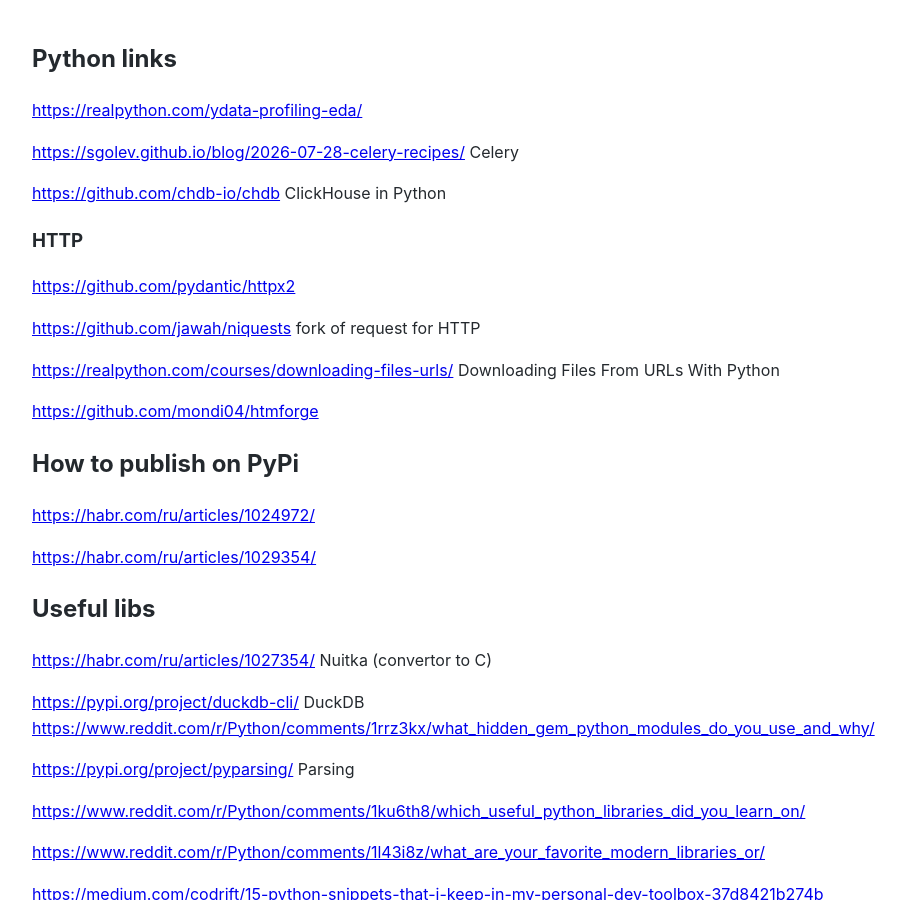
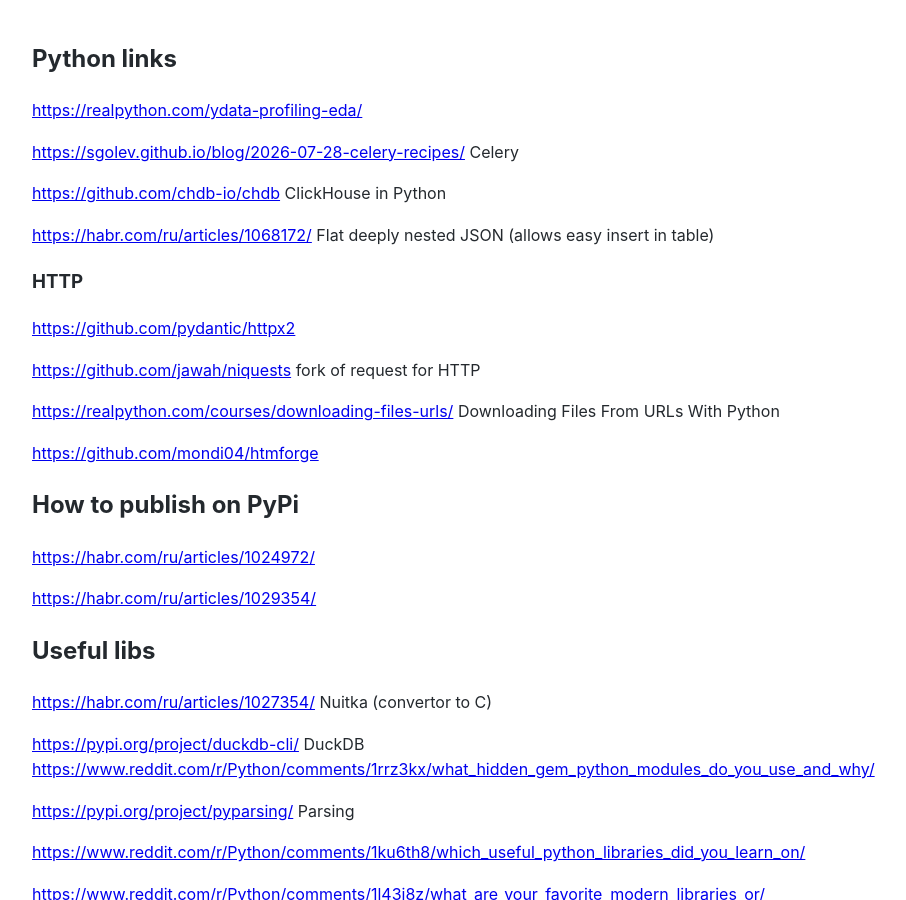
Before and after one commit to Michael-Lubinsky/michael-lubinsky.github.com, a Jekyll site: the page built from python/python_links.md, in a window 1280 px wide and 900 px high. Shown: the whole window, without its empty margins (158-1064 px from the left). Built offline with Jekyll 4.4.1, drawn with Linux system fonts in a browser that asks for light colours; our own code applies the rules of GitHub Pages for plain Markdown files.

Commit message:
Add link for flat deeply nested JSON handling
Added a link for handling flat deeply nested JSON.

```diff
--- a/python/python_links.md
+++ b/python/python_links.md
@@ -5,6 +5,8 @@
 <https://sgolev.github.io/blog/2026-07-28-celery-recipes/> Celery
 
 <https://github.com/chdb-io/chdb> ClickHouse in Python
+
+<https://habr.com/ru/articles/1068172/> Flat deeply nested JSON (allows easy insert in table)
 
 ### HTTP
 <https://github.com/pydantic/httpx2>
```
